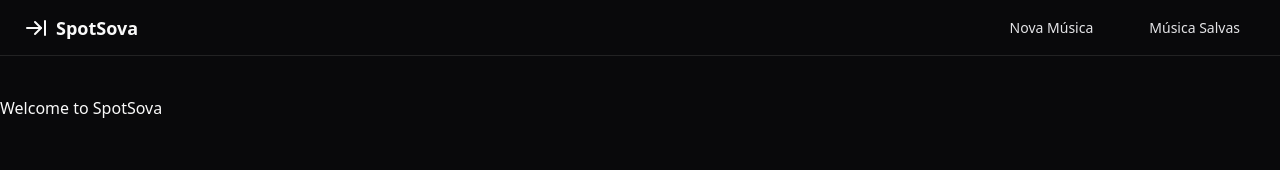
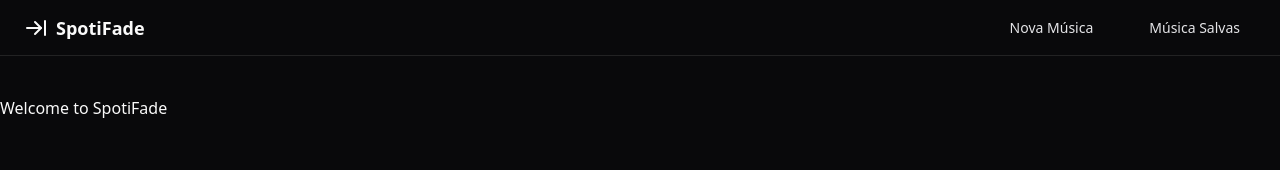
Before and after one commit to luizpoderoso/spotifade, a Next.js app: page / in a window 1280 px wide. Shown: the top 170 px of the page. Built offline with nearby package versions, Linux system fonts and the light colour scheme.

Commit message:
feat: project name changed to SpotiFade

```diff
--- a/src/app/_components/AppHeader.jsx
+++ b/src/app/_components/AppHeader.jsx
@@ -11,7 +11,7 @@ export default function AppHeader() {
         className="flex items-center justify-center"
       >
         <ArrowRightToLine />
-        <span className="ml-2 text-lg font-semibold">SpotSova</span>
+        <span className="ml-2 text-lg font-semibold">SpotiFade</span>
       </Link>
       <nav className="ml-auto flex gap-4 sm:gap-6">
         <Link href="/musics/add">
--- a/src/app/layout.jsx
+++ b/src/app/layout.jsx
@@ -14,8 +14,8 @@ const geistMono = Geist_Mono({
 });
 
 export const metadata = {
-  title: "SpotSova",
-  description: "Adicione suas músicas favoritas!",
+  title: "SpotiFade",
+  description: "Salve suas músicas favoritas, acesse-as a qualquer momento.",
 };
 
 export default function RootLayout({ children }) {
--- a/src/app/page.jsx
+++ b/src/app/page.jsx
@@ -3,7 +3,7 @@
 export default async function Home() {
   return (
     <div className="container mx-auto">
-      <h1>Welcome to SpotSova</h1>
+      <h1>Welcome to SpotiFade</h1>
     </div>
   );
 }
```
